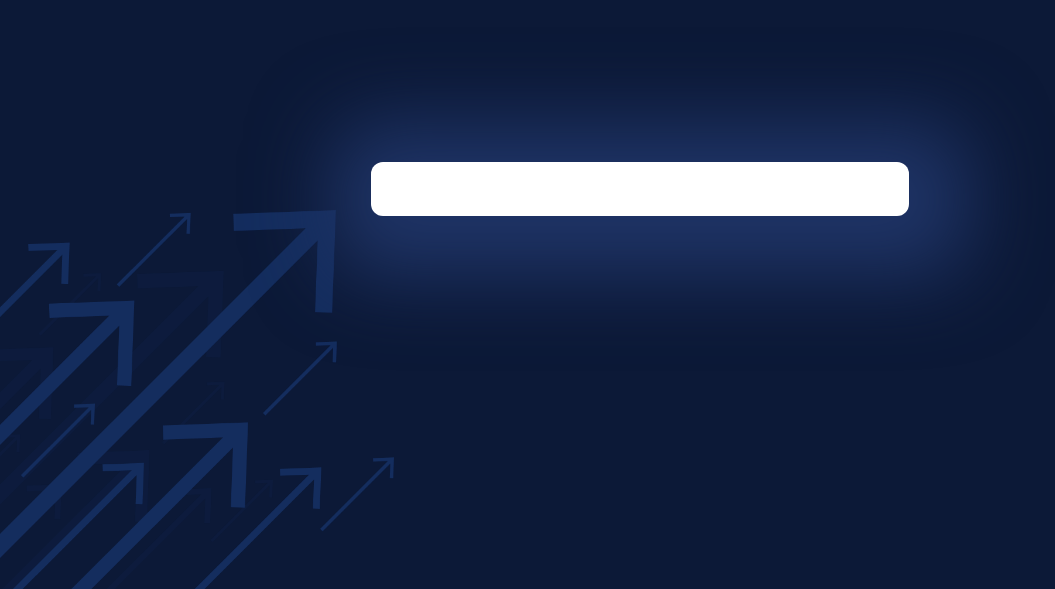
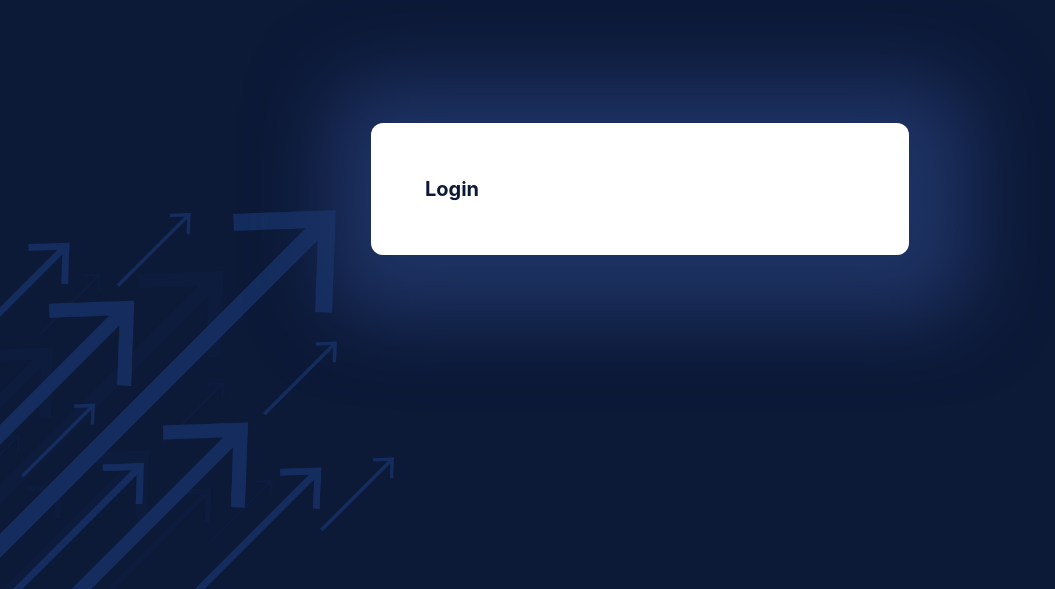
Before and after one commit to dcrana/crud-json, a React (Create React App) app: page /login in a window 1280 px wide. Shown: the part 211-800 px from the top of the page, without its empty margins (0-1055 px from the left). Built offline with nearby package versions, Linux system fonts and the light colour scheme.

Commit message:
login inprogress

```diff
--- a/src/pages/login/Login.jsx
+++ b/src/pages/login/Login.jsx
@@ -1,11 +1,11 @@
-import { StyledLoginBox, StyledLoginFormWrapper, StyledLoginPageWrapper } from "./StyledLogin";
+import { StyledLoginBox, StyledLoginFormWrapper, StyledLoginPageWrapper, StyledTitle } from "./StyledLogin";
 
 export const Login = () => {
     return (
         <StyledLoginPageWrapper>
             <StyledLoginBox>
                 <StyledLoginFormWrapper>
-
+                    <StyledTitle>Login</StyledTitle>
                 </StyledLoginFormWrapper>
             </StyledLoginBox>
         </StyledLoginPageWrapper>
--- a/src/pages/login/StyledLogin.js
+++ b/src/pages/login/StyledLogin.js
@@ -29,3 +29,13 @@ export const StyledLoginFormWrapper = styled.div`
   width: 80%;
   margin: 10% auto 10% auto;
 `;
+
+export const StyledTitle = styled.h1`
+  color: var(--blue-1);
+  font-size: var(--x-large);
+  font-weight: var(--font-bold);
+`;
+
+export const StyledLoginForm = styled.form`
+    margin-top: 30px;
+`
```
